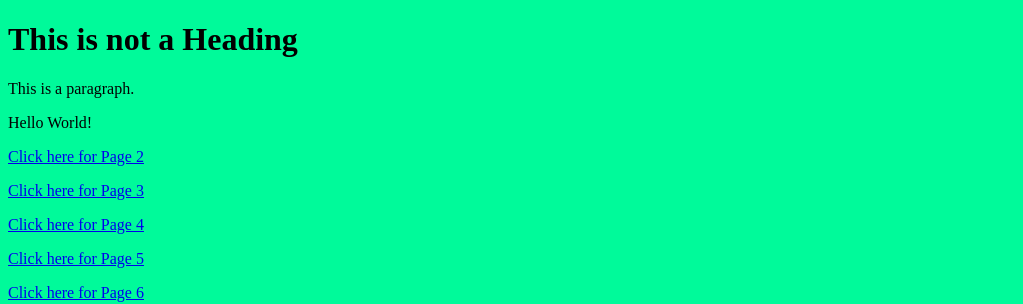
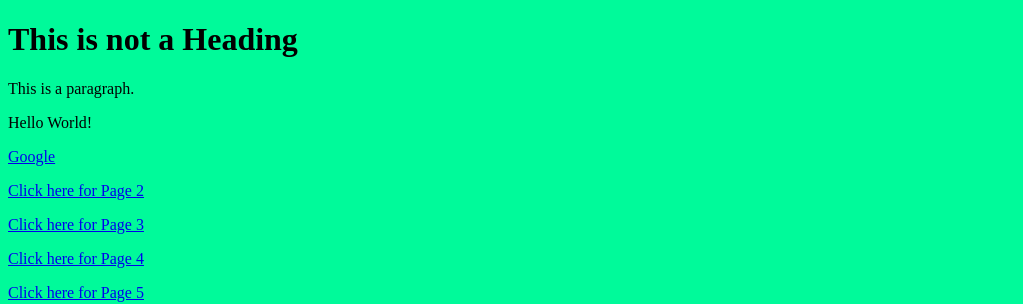
Before and after one commit to gapiliotis/gapiliotis.github.io, a plain HTML site: page index.html in a window 1280 px wide. Shown: the top 304 px of the page, without its empty margins (0-1023 px from the left). Drawn offline with Linux system fonts and the light colour scheme.

Commit message:
added link

```diff
--- a/index.html
+++ b/index.html
@@ -9,6 +9,7 @@
 <h1>This is not a Heading</h1>
 <p>This is a paragraph.</p>
 <p>Hello World!</p>
+<p><a href="https://www.google.com/">Google</a></p>
 <p><a href="page2.html">Click here for Page 2</a></p>
 <p><a href="page3.html">Click here for Page 3</a></p>
 <p><a href="page4.html">Click here for Page 4</a></p>
```
Also changed, not shown: 1 other file.
